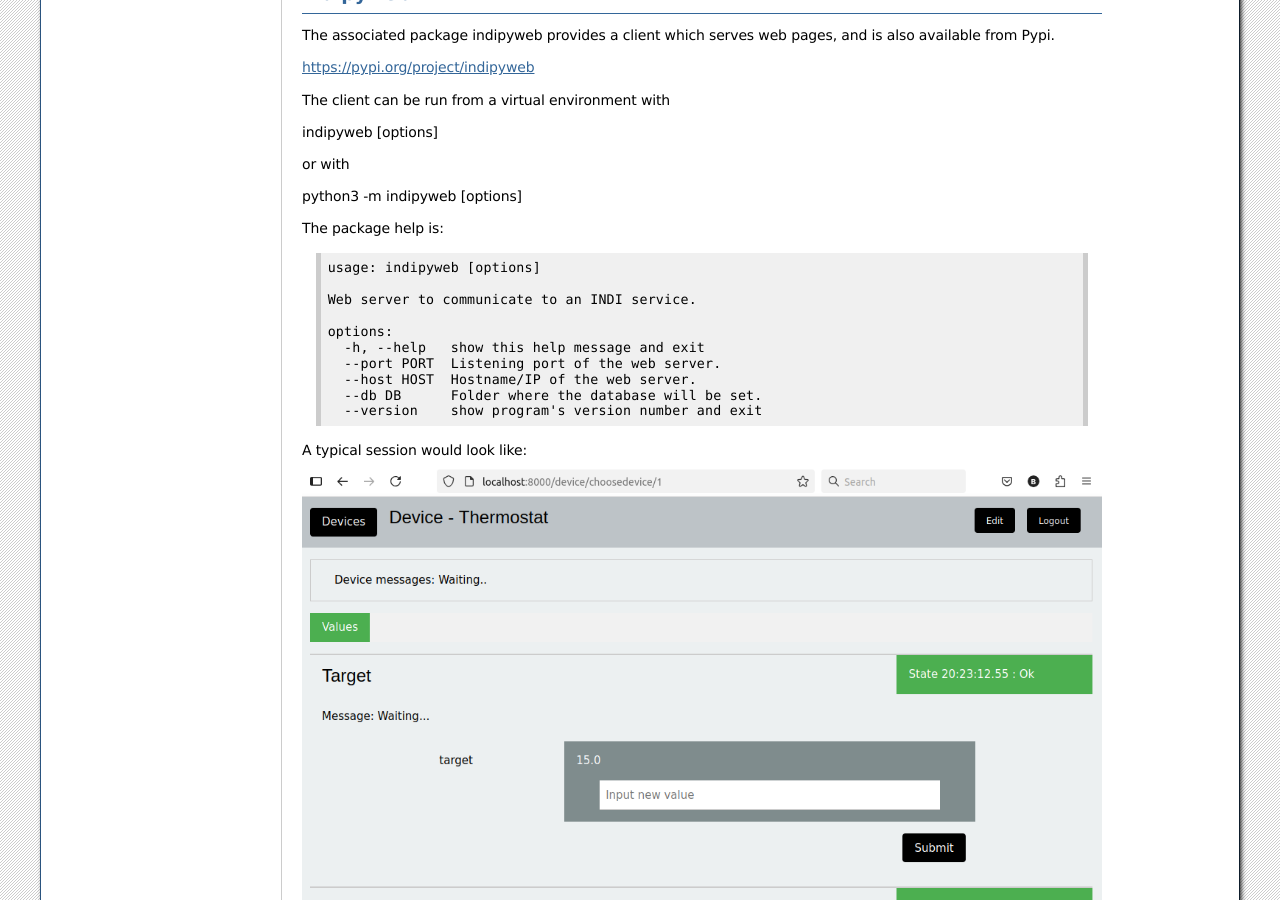
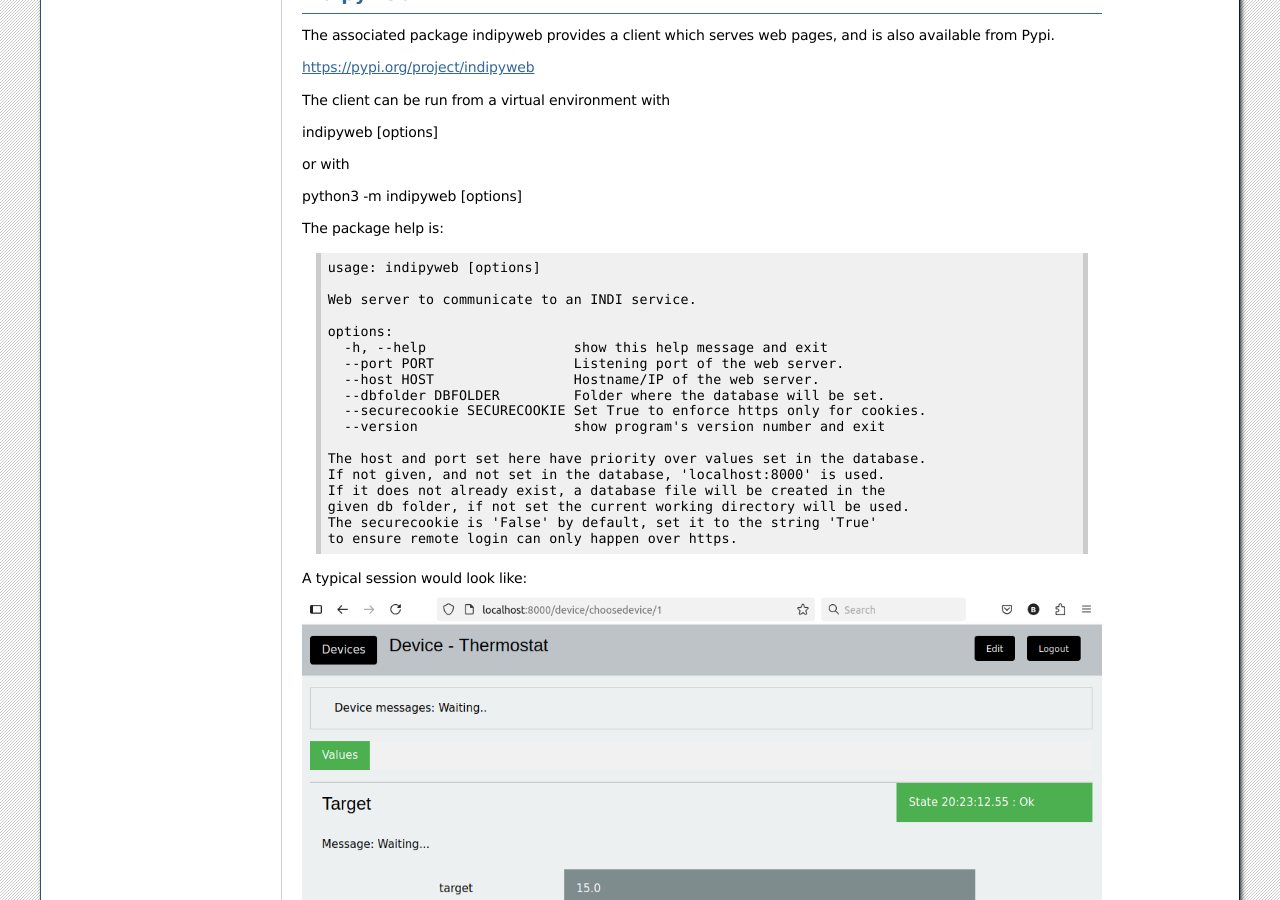
Before and after one commit to bernie-skipole/indipydriver, a Sphinx documentation site: the page built from docs/source/usage/concept.rst, in a window 1280 px wide and 900 px high, scrolled down 3345 px. Built offline with Sphinx 7.4.7, drawn with Linux system fonts in a browser that asks for light colours.

Commit message:
doc changes

```diff
--- a/docs/source/usage/concept.rst
+++ b/docs/source/usage/concept.rst
@@ -86,11 +86,20 @@ The package help is:
     Web server to communicate to an INDI service.
 
     options:
-      -h, --help   show this help message and exit
-      --port PORT  Listening port of the web server.
-      --host HOST  Hostname/IP of the web server.
-      --db DB      Folder where the database will be set.
-      --version    show program's version number and exit
+      -h, --help                  show this help message and exit
+      --port PORT                 Listening port of the web server.
+      --host HOST                 Hostname/IP of the web server.
+      --dbfolder DBFOLDER         Folder where the database will be set.
+      --securecookie SECURECOOKIE Set True to enforce https only for cookies.
+      --version                   show program's version number and exit
+
+    The host and port set here have priority over values set in the database.
+    If not given, and not set in the database, 'localhost:8000' is used.
+    If it does not already exist, a database file will be created in the
+    given db folder, if not set the current working directory will be used.
+    The securecookie is 'False' by default, set it to the string 'True'
+    to ensure remote login can only happen over https.
+
 
 A typical session would look like:
 
```
